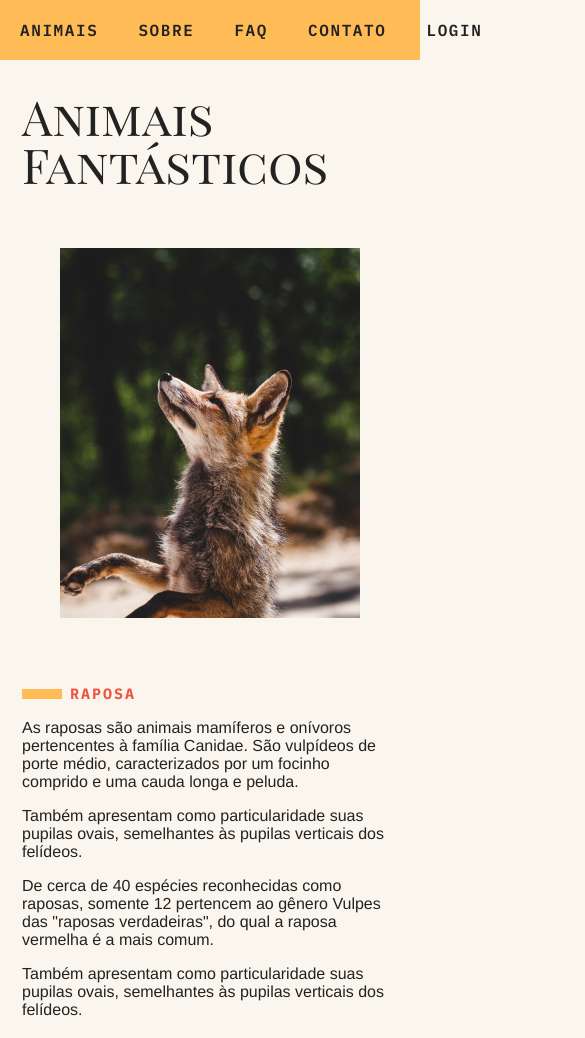
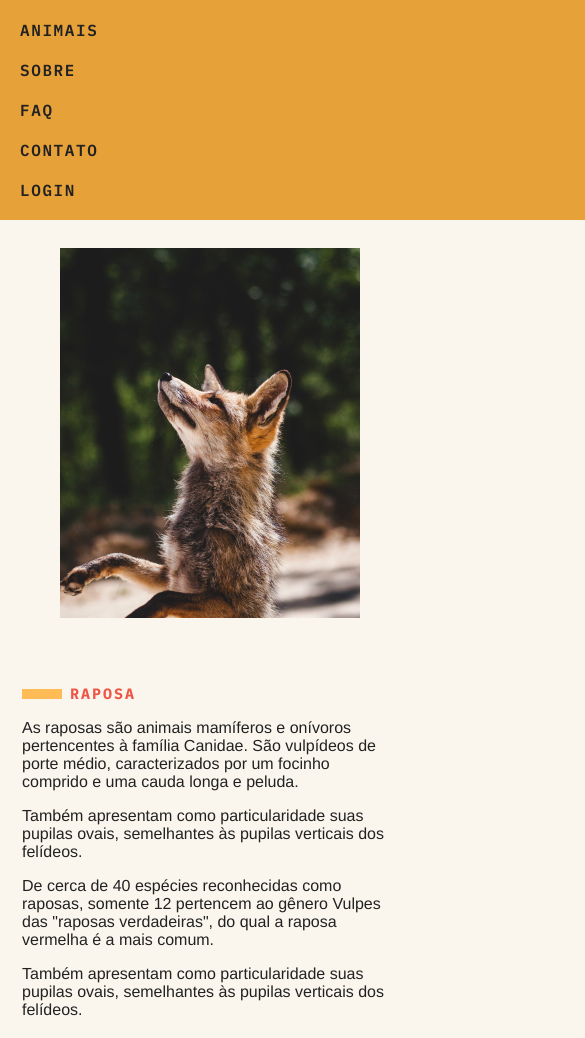
Before and after one commit to Wallace-Bezerra/Animais-Fantasticos, a plain HTML site: page index.html in a window 390 px wide. Shown: the top 1038 px of the page, 585 px wide, since content can reach past the window. Drawn offline with Linux system fonts and the light colour scheme.

Commit message:
menu-mobile

```diff
--- a/assets/css/numeros.css
+++ b/assets/css/numeros.css
@@ -1,6 +1,5 @@
-.numeros {
+.numeros {}
 
-}
 .numeros-grid {
   grid-column: 2/4;
   display: grid;
@@ -21,3 +20,15 @@
   font-size: 20px;
   color: #e54;
 }
+
+@media (max-width:1120px) {
+  .numeros-grid {
+    grid-column: 2/2;
+  }
+}
+
+@media (max-width:600px) {
+  .numeros-grid {
+    grid-column: 1;
+  }
+}
--- a/assets/css/style.css
+++ b/assets/css/style.css
@@ -33,13 +33,28 @@ header {
     padding: 1rem;
 }
 
-.menu li a {
+.menu li a,
+.btn-menu a {
     display: block;
     padding: 1rem;
     font-family: "IBM Plex Mono", monospace;
     font-weight: 600;
     font-size: 1.6rem;
     letter-spacing: 0.1em;
+}
+
+.btn-menu {
+    display: none;
+}
+
+.menu.active {
+    position: absolute;
+    z-index: 5;
+    /* top: 60px; */
+    width: 100vh;
+    left: 0;
+    display: block;
+    background-color: rgb(231, 161, 57);
 }
 
 .grid-container {
@@ -86,6 +101,22 @@ header {
     }
 }
 
+@media (max-width:600px) {
+    .menu {
+        display: none;
+    }
+
+    .btn-menu {
+        display: inline-block;
+        padding: 1rem;
+    }
+
+    nav {
+        display: flex;
+        justify-content: flex-end;
+    }
+}
+
 @keyframes jsScroll {
     from {
         transform: translateY(-30px);
--- a/index.html
+++ b/index.html
@@ -7,7 +7,9 @@
     <meta name="viewport" content="width=device-width, initial-scale=1.0">
     <link rel="preconnect" href="https://fonts.googleapis.com">
     <link rel="preconnect" href="https://fonts.gstatic.com" crossorigin>
-    <link href="https://fonts.googleapis.com/css2?family=IBM+Plex+Mono:wght@300;400;500;600;700&family=Playfair+Display+SC:wght@400;700&display=swap" rel="stylesheet">
+    <link
+        href="https://fonts.googleapis.com/css2?family=IBM+Plex+Mono:wght@300;400;500;600;700&family=Playfair+Display+SC:wght@400;700&display=swap"
+        rel="stylesheet">
     <link rel="stylesheet" href="./assets/css/style.css">
     <title>Animais Fantásticos</title>
 </head>
@@ -15,10 +17,10 @@
 <body>
     <header>
         <nav>
-            <ul class="menu">
+            <ul class="menu active">
                 <li><a href="#animais">ANIMAIS</a></li>
                 <li id="sobre">
-                    <a href="#sobre">SOBRE</a>
+                    <a href="#">SOBRE</a>
                     <ul class="dropdown-menu" data-drop>
                         <li>
                             <a href="#">
@@ -44,6 +46,9 @@
                 <li><a href="#contato">CONTATO</a></li>
                 <li><a data-modal="open" href="">LOGIN</a></li>
             </ul>
+            <div class="btn-menu">
+                <a href="#">MENU</a>
+            </div>
         </nav>
     </header>
     <section class="grid-container animais js-scroll" id="animais">
```
